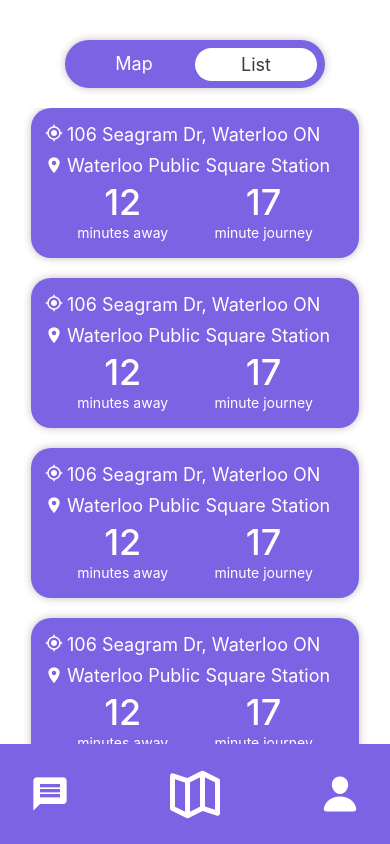
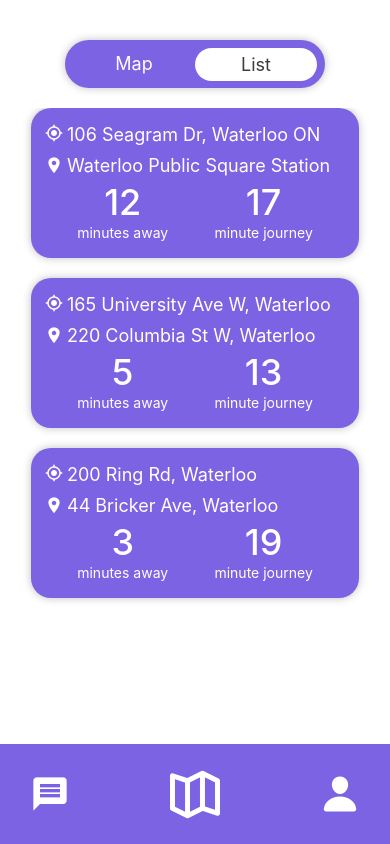
Before and after one commit to ellauppal/FootPatrol2.0, a React Native app: screen / in a window 390 px wide. Built offline with nearby package versions, Linux system fonts and the light colour scheme.

Commit message:
Change location data

```diff
--- a/pages/TaskList.js
+++ b/pages/TaskList.js
@@ -48,28 +48,16 @@ const DATA = [
     journeyLengthMinutes: "17",
   },
   {
-    startingPoint: "106 Seagram Dr, Waterloo ON",
-    destination: "Waterloo Public Square Station",
-    minutesFromStart: "12",
-    journeyLengthMinutes: "17",
+    startingPoint: "165 University Ave W, Waterloo",
+    destination: "220 Columbia St W, Waterloo",
+    minutesFromStart: "5",
+    journeyLengthMinutes: "13",
   },
   {
-    startingPoint: "106 Seagram Dr, Waterloo ON",
-    destination: "Waterloo Public Square Station",
-    minutesFromStart: "12",
-    journeyLengthMinutes: "17",
-  },
-  {
-    startingPoint: "106 Seagram Dr, Waterloo ON",
-    destination: "Waterloo Public Square Station",
-    minutesFromStart: "12",
-    journeyLengthMinutes: "17",
-  },
-  {
-    startingPoint: "106 Seagram Dr, Waterloo ON",
-    destination: "Waterloo Public Square Station",
-    minutesFromStart: "12",
-    journeyLengthMinutes: "17",
+    startingPoint: "200 Ring Rd, Waterloo",
+    destination: "44 Bricker Ave, Waterloo",
+    minutesFromStart: "3",
+    journeyLengthMinutes: "19",
   },
 ]
 
```
